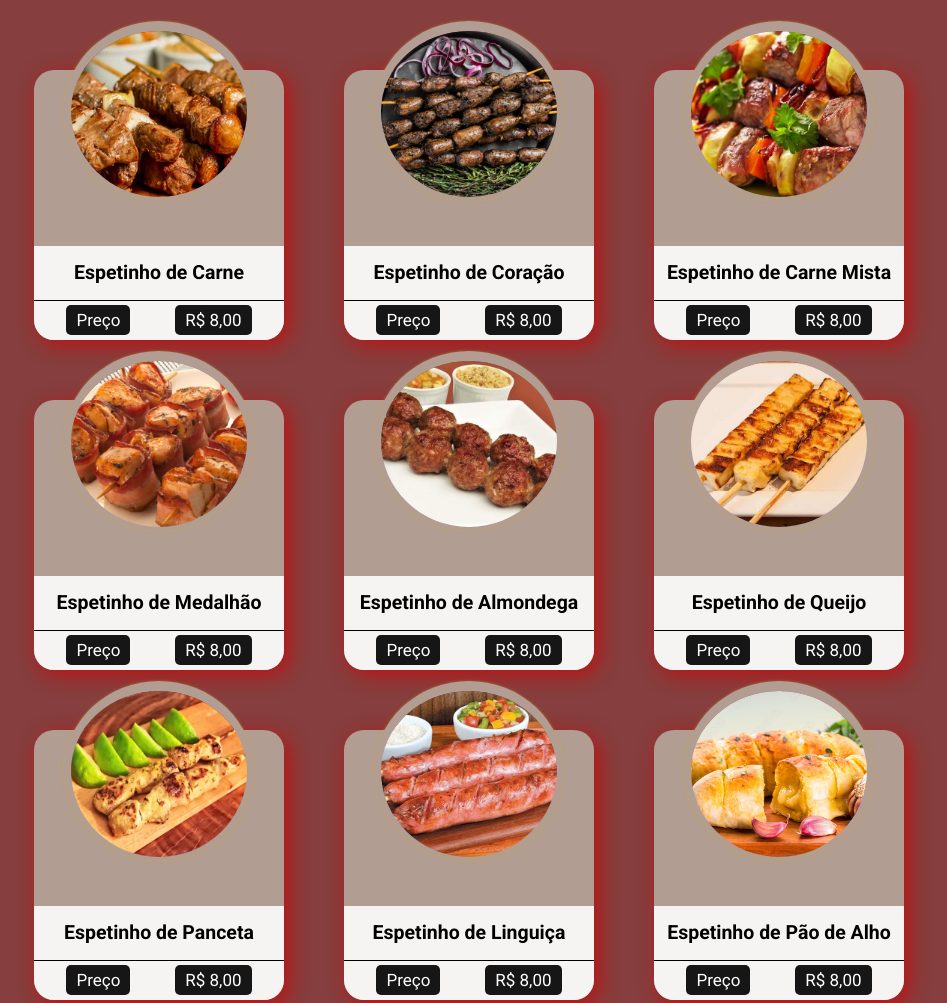
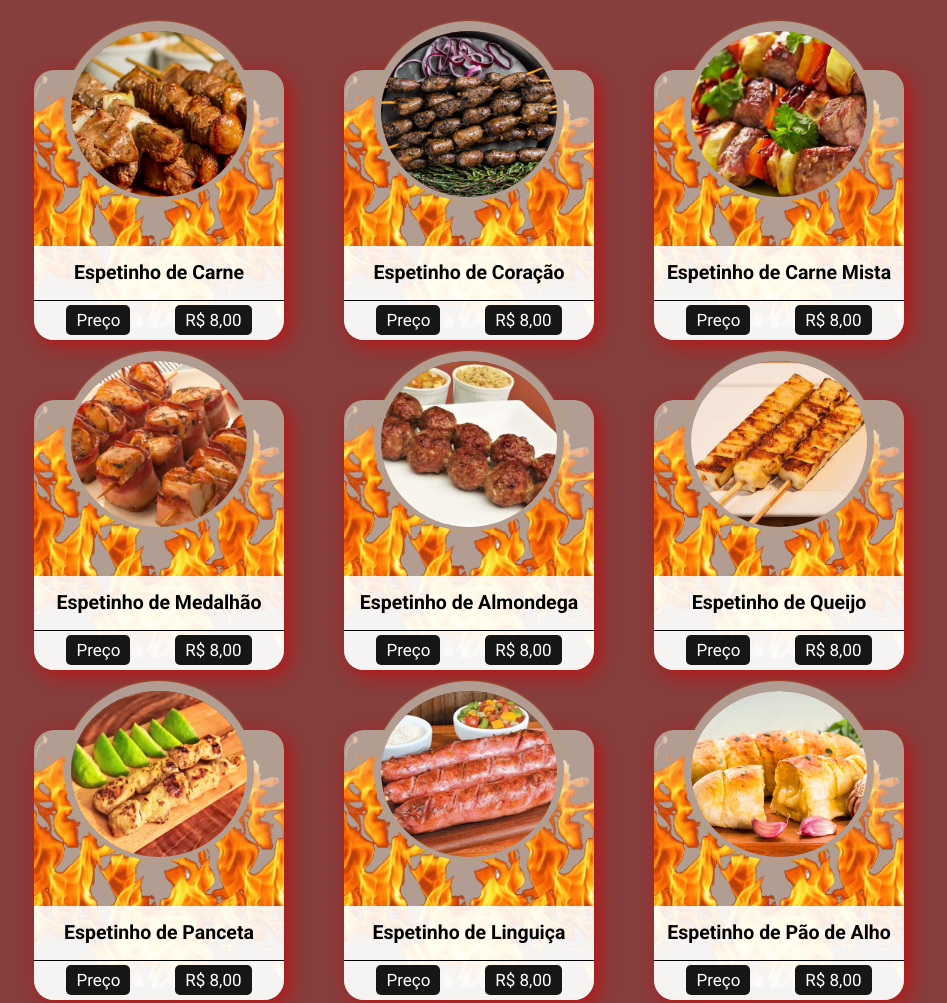
Before and after one commit to LucasRZamboni/EspetinhoDoGalo-v2, a plain HTML site: page cards.html in a window 1280 px wide. Shown: the top 1003 px of the page, without its empty margins (171-1118 px from the left). Drawn offline with Linux system fonts and the light colour scheme.

Commit message:
Update cards.css background image

```diff
--- a/CSS/cards.css
+++ b/CSS/cards.css
@@ -31,7 +31,7 @@
     border-radius: 20px;
     margin: 30px;
     background: rgb(177, 157, 145);
-    background-image: url("images/fire.png");
+    background-image: url("../images/fire.png");
     background-position: 50% 120%;
     background-repeat: no-repeat;
     background-size: cover;
```
